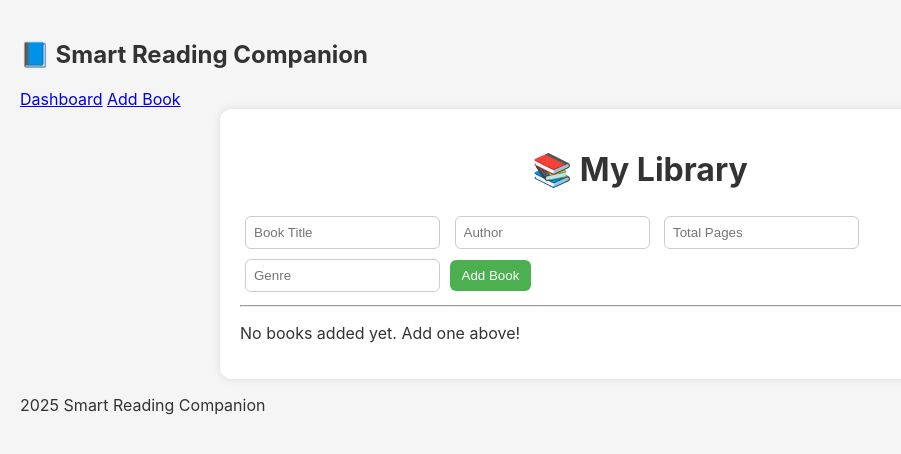
After one commit to Rawan96/smart-reading-companion, a Flask app: page /library in a window 1280 px wide. The commit adds this page. Shown: the top 454 px of the page, without its empty margins (0-901 px from the left). Run offline with Flask 3, Linux system fonts and the light colour scheme.

Commit message:
Add library page

```diff
--- a/app.py
+++ b/app.py
@@ -1,16 +1,59 @@
-from flask import Flask, render_template
+from flask import Flask, render_template,request, redirect, url_for, flash
+from models.book import Book
+from models.reader import Reader
 
 app = Flask(__name__)
+
+reader = Reader('Rawan')
 
 @app.route('/')
 def dashboard():
     return render_template('dashboard.html')
 
-@app.route('/add_book')
+@app.route('/library')
+def library():
+    return render_template("library.html", books = reader.books)
+
+@app.route('/add_book', methods=['POST'])
 def add_book():
-    return render_template('add_book.html')
+    title = request.form.get("title")
+    author = request.form.get("author")
+    total_pages = int(request.form.get('total_pages', 0))
+    genre = request.form.get("genre")
+
+    if title and author and total_pages > 0:
+        new_book = Book(title, author, total_pages, genre)
+        reader.add_book(new_book)
+    return redirect('library')
 
 
+@app.route('/update_progress/<string:title>', methods=['POST'])
+def update_progress(title):
+    pages = int(request.form.get('pages'))
+    book = next((b for b in reader.books if b.title == title),None)
+
+    if not book:
+        flash('Book not found.',"error")
+        return redirect(url_for('library'))
+    remaining_pages =book.total_pages - book.pages_read
+
+    if pages > remaining_pages:
+        flash(f"You only have {remaining_pages} pages left in '{book.title}'.", "error")
+        return redirect(url_for('library'))
+
+    reader.log_reading(title, pages)
+
+    if book.pages_read >= book.total_pages:
+        flash(f"Congratulations! You’ve completed '{book.title}'", "success")
+
+
+    return redirect(url_for('library'))
+
+
+@app.route('/delete-book/<string:title>')
+def delete_book(title):
+    reader.remove_book(title)
+    return redirect(url_for('library'))
 
 
 if __name__ == '__main__':
--- a/static/css/style.css
+++ b/static/css/style.css
@@ -0,0 +1,78 @@
+body {
+  font-family: "Inter", sans-serif;
+  background: #f5f5f5;
+  color: #333;
+  margin: 0;
+  padding: 20px;
+}
+
+.container {
+  max-width: 800px;
+  margin: auto;
+  background: white;
+  padding: 20px;
+  border-radius: 12px;
+  box-shadow: 0 0 10px rgba(0, 0, 0, 0.1);
+}
+
+h1 {
+  text-align: center;
+}
+
+.add-book-form input {
+  padding: 8px;
+  margin: 5px;
+  border: 1px solid #ccc;
+  border-radius: 6px;
+}
+
+.add-book-form button {
+  background: #4caf50;
+  color: white;
+  padding: 8px 12px;
+  border: none;
+  border-radius: 6px;
+  cursor: pointer;
+}
+
+.add-book-form button:hover {
+  background: #45a049;
+}
+
+.library-table {
+  width: 100%;
+  border-collapse: collapse;
+  margin-top: 20px;
+}
+
+.library-table th,
+.library-table td {
+  border: 1px solid #ddd;
+  padding: 10px;
+  text-align: center;
+}
+
+.library-table th {
+  background-color: #f2f2f2;
+}
+
+.flash-messages {
+  margin-bottom: 1em;
+}
+.alert {
+  padding: 10px;
+  border-radius: 8px;
+  margin-bottom: 8px;
+}
+.alert-success {
+  background-color: #d4edda;
+  color: #155724;
+}
+.alert-error {
+  background-color: #f8d7da;
+  color: #721c24;
+}
+.completed {
+  color: green;
+  font-size: 14px;
+}
--- a/templates/add_book.html
+++ /dev/null
@@ -1,4 +0,0 @@
-{% extends "base.html" %} {% block content %}
-<h1>Add Book</h1>
-<p>Please add a book</p>
-{% endblock %}
--- a/templates/base.html
+++ b/templates/base.html
@@ -19,14 +19,14 @@
       <h2>📘 Smart Reading Companion</h2>
       <nav>
         <a href="{{ url_for('dashboard') }}">Dashboard</a>
-        <a href="{{ url_for('add_book') }}">Add Book</a>
+        <a href="{{ url_for('library') }}">Add Book</a>
       </nav>
     </header>
 
     <main>{% block content %}{% endblock %}</main>
 
     <footer>
-      <p>© 2025 Smart Reading Companion</p>
+      <p>2025 Smart Reading Companion</p>
     </footer>
   </body>
 </html>
--- /dev/null
+++ b/templates/library.html
@@ -0,0 +1,84 @@
+{% extends "base.html" %} {% block content %}
+<div class="container">
+  <h1>📚 My Library</h1>
+
+  {% with messages = get_flashed_messages(with_categories=true) %} {% if
+  messages %}
+  <div class="flash-messages">
+    {% for category, message in messages %}
+    <div class="alert alert-{{ category }}">{{ message }}</div>
+    {% endfor %}
+  </div>
+  {% endif %} {% endwith %}
+
+  <form action="{{ url_for('add_book') }}" method="POST" class="add-book-form">
+    <input type="text" name="title" placeholder="Book Title" required />
+    <input type="text" name="author" placeholder="Author" required />
+    <input
+      type="number"
+      name="total_pages"
+      placeholder="Total Pages"
+      required
+    />
+    <input type="text" name="genre" placeholder="Genre" required />
+    <button type="submit">Add Book</button>
+  </form>
+
+  <hr />
+
+  {% if books %}
+  <table class="library-table">
+    <thead>
+      <tr>
+        <th>Title</th>
+        <th>Author</th>
+        <th>Genre</th>
+        <th>Progress</th>
+        <th>Actions</th>
+      </tr>
+    </thead>
+    <tbody>
+      {% for book in books %}
+      <tr>
+        <td>{{ book.title }}</td>
+        <td>{{ book.author }}</td>
+        <td>{{ book.genre }}</td>
+        <td>
+          {{ book.pages_read }}/{{ book.total_pages }} ({{
+          book.progress_percentage() }}%)
+        </td>
+        <td>
+          {% if book.pages_read < book.total_pages %}
+          <form
+            action="{{ url_for('update_progress', title=book.title) }}"
+            method="POST"
+            style="display: inline"
+          >
+            <input
+              type="number"
+              name="pages"
+              min="1"
+              max="{{ book.total_pages - book.pages_read }}"
+              placeholder="Pages read"
+              required
+            />
+            <button type="submit">Update</button>
+          </form>
+          {% else %}
+          <span class="completed">Completed</span>
+          {% endif %}
+          <a
+            href="{{ url_for('delete_book', title=book.title) }}"
+            onclick="return confirm('Delete this book?')"
+            >🗑️</a
+          >
+        </td>
+      </tr>
+      {% endfor %}
+    </tbody>
+  </table>
+  {% else %}
+  <p>No books added yet. Add one above!</p>
+  {% endif %}
+</div>
+{% endblock %}
```
